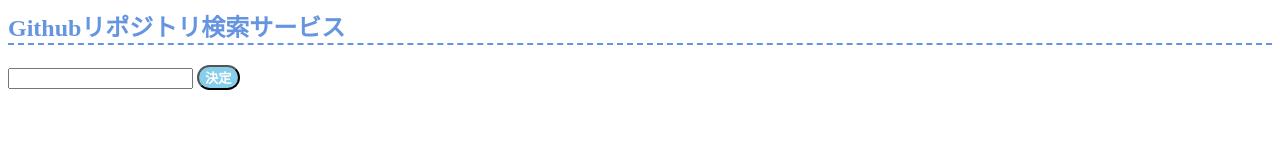
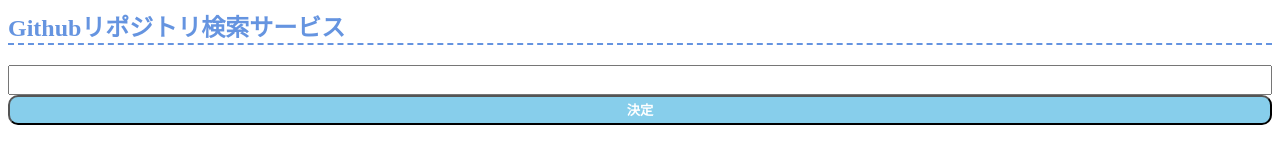
Before and after one commit to Toomoya/github-search-repository, a website built with Parcel: page index.html in a window 1280 px wide. Built offline with nearby package versions, Linux system fonts and the light colour scheme.

Commit message:
change serch form

```diff
--- a/index.html
+++ b/index.html
@@ -5,7 +5,7 @@
 </head>
 <body>
   <h2>Githubリポジトリ検索サービス</h2>
-  <input type="text" id= "textForm" name="keyword" maxlesngth="20">
+  <input type="text" id= "textForm" name="keyword" maxlesngth="20"><br>
   <button id="submit">決定</button>
   <!-- <input type="submit" value="決定"> -->
   <div id="container"></div>
--- a/index.js
+++ b/index.js
@@ -23,7 +23,7 @@
       const userImage = '<div>'+`<image class="user_image" src = ${userImageUrl}>`+'</div>';
       const userName = '<div class="owner_name">' + response.items[i].owner.login + '</div>';
       const urlLink = `<a href=${reposityUrl}> ${reposityUrl}</a>`;
-      const starCount = `<div class="star">スター数：${response.items[i].stargazers_count}</div>`;
+      const starCount = `<div class="star">★：${response.items[i].stargazers_count}</div>`;
       tags += userImage + userName + urlLink + starCount;
     }
     container.innerHTML = tags;
--- a/style.css
+++ b/style.css
@@ -19,14 +19,21 @@
 }
 
 #submit {
+  width: 100%;
+  height: 30px;
+  /* font-size: 1.3em; */
   font-weight: bold;
   text-decoration: none;
   background: skyblue;
   color:white;
-  border-radius: 20px;
+  border-radius: 10px;
   font-family: 'Avenir','Arial';
 }
-
+#textForm {
+  width: 100%;
+  height: 30px;
+  font-size: 1.5em;
+}
 #container{
   display: column;
 }
```
